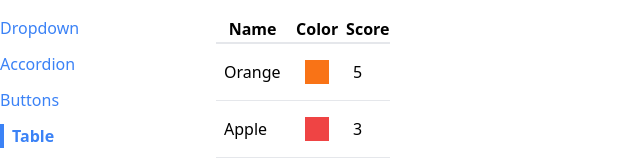
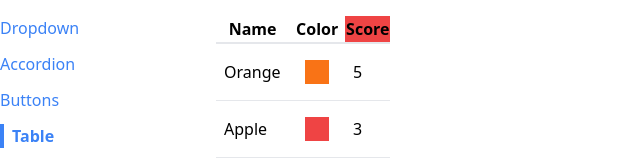
Before and after one commit to VsevolodPantjukhin/comps, a React (Create React App) app: page /table in a window 1280 px wide. Shown: the top 160 px of the page, without its empty margins (0-640 px from the left). Built offline with nearby package versions, Linux system fonts and the light colour scheme.

Commit message:
Customizing Header Cells

```diff
--- a/src/components/Table/Table.js
+++ b/src/components/Table/Table.js
@@ -1,5 +1,8 @@
 const Table = ({ data, config, keyFn }) => {
   const renderedHeaders = config.map((column) => {
+    if (column.header) {
+      return column.header();
+    }
     return <th key={column.label}>{column.label}</th>;
   });
   const renderedRows = data.map((rowData) => {
--- a/src/pages/TablePage.js
+++ b/src/pages/TablePage.js
@@ -30,7 +30,11 @@ const TablePage = () => {
       label: 'Color',
       render: (fruit) => <div className={`p-3 m-2 ${fruit.color}`}></div>,
     },
-    { label: 'Score', render: (fruit) => fruit.score },
+    {
+      label: 'Score',
+      render: (fruit) => fruit.score,
+      header: () => <th className="bg-red-500">Score</th>,
+    },
   ];
 
   const keyFn = (fruit) => {
```
